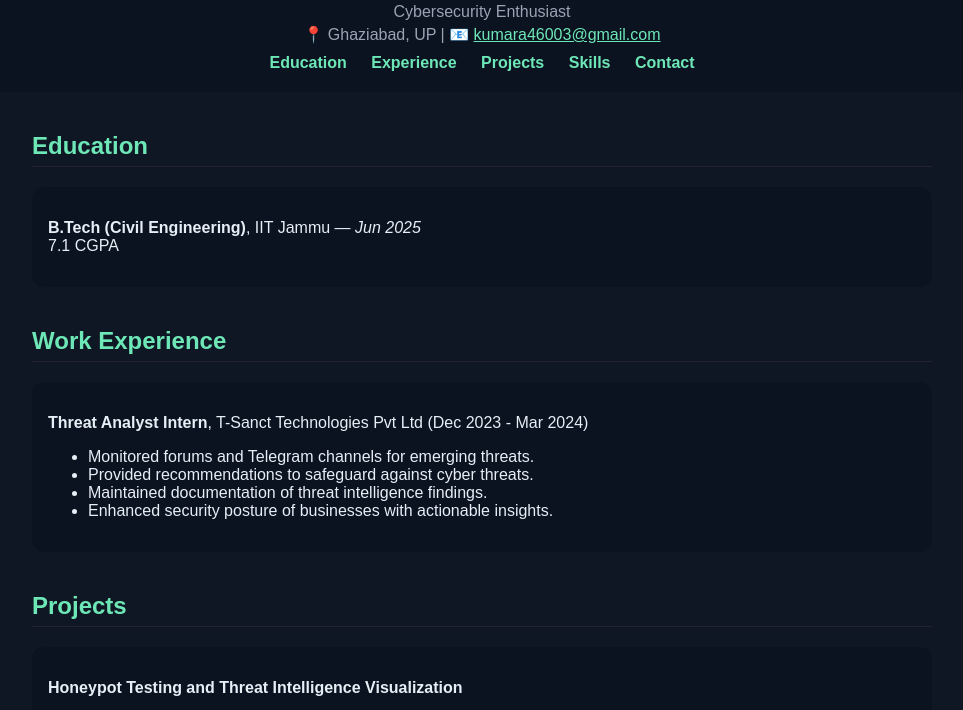
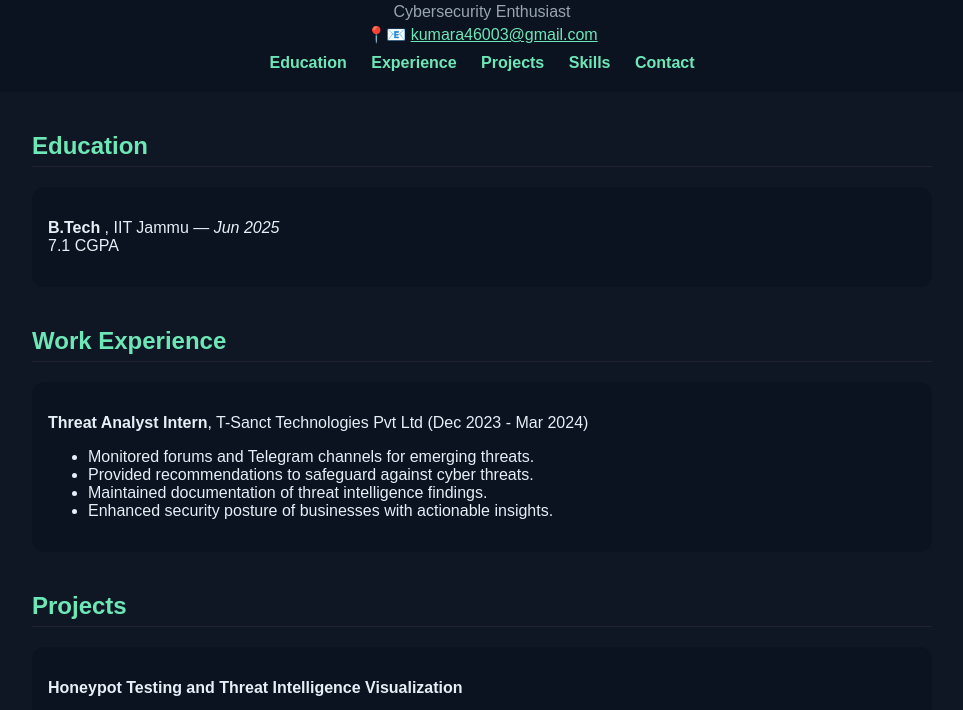
Before and after one commit to Amanhash-kumar/Amanhash-kumar.github.io, a plain HTML site: page index.html in a window 1280 px wide. Shown: the part 58-768 px from the top of the page, without its empty margins (158-1121 px from the left). Drawn offline with Linux system fonts and the light colour scheme.

Commit message:
Update index.html

```diff
--- a/index.html
+++ b/index.html
@@ -23,7 +23,7 @@
   <header>
     <h1>Aman Kumar Samant</h1>
     <p>Cybersecurity Enthusiast</p>
-    <p>📍 Ghaziabad, UP | 📧 <a href="mailto:kumara46003@gmail.com" style="color:#6ee7b7">kumara46003@gmail.com</a></p>
+    <p>📍📧 <a href="mailto:kumara46003@gmail.com" style="color:#6ee7b7">kumara46003@gmail.com</a></p>
     <nav>
       <a href="#education">Education</a>
       <a href="#experience">Experience</a>
@@ -36,7 +36,7 @@
   <section id="education">
     <h2>Education</h2>
     <div class="card">
-      <p><strong>B.Tech (Civil Engineering)</strong>, IIT Jammu — <em>Jun 2025</em><br>7.1 CGPA</p>
+      <p><strong>B.Tech </strong>, IIT Jammu — <em>Jun 2025</em><br>7.1 CGPA</p>
     </div>
   </section>
 
```
